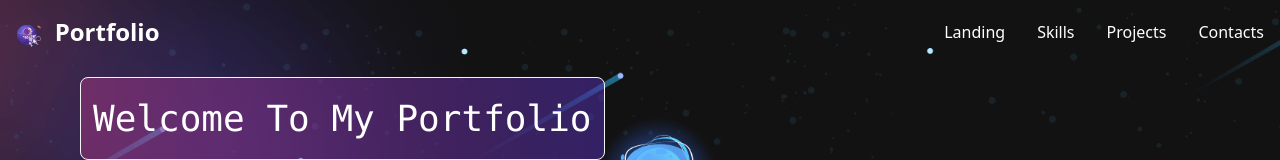
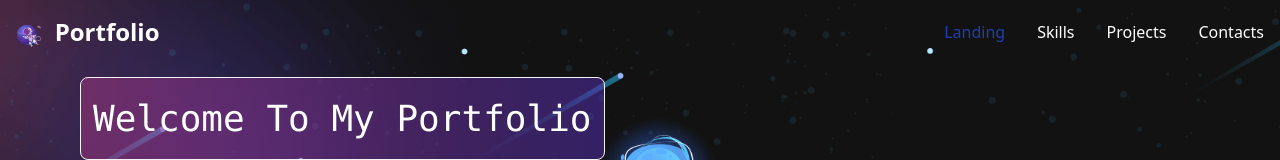
Before and after one commit to Root1-2/portfolio-main, a React (Vite) app: page /homepage in a window 1280 px wide. Shown: the top 160 px of the page. Built offline with nearby package versions, Linux system fonts and the light colour scheme.

Commit message:
default landing blue color

```diff
--- a/src/components/Header.jsx
+++ b/src/components/Header.jsx
@@ -68,7 +68,7 @@ function Header() {
                   handleActiveClass(e);
                   closeMenu();
                 }}
-                className="nav-item block rounded px-3 py-2 md:bg-transparent md:p-0 md:hover:text-blue-500"
+                className="nav-item block rounded px-3 py-2 text-blue-800 md:bg-transparent md:p-0 md:hover:text-blue-500"
               >
                 Landing
               </NavLink>
```
